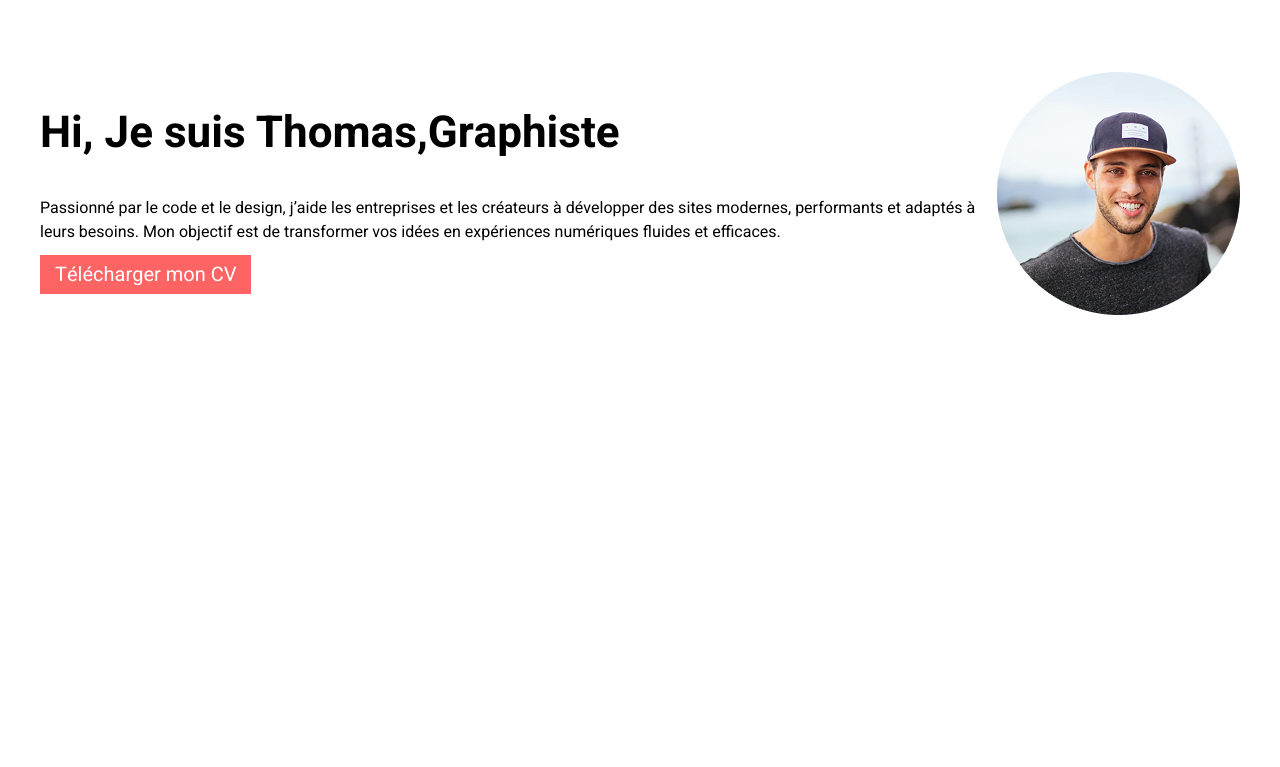
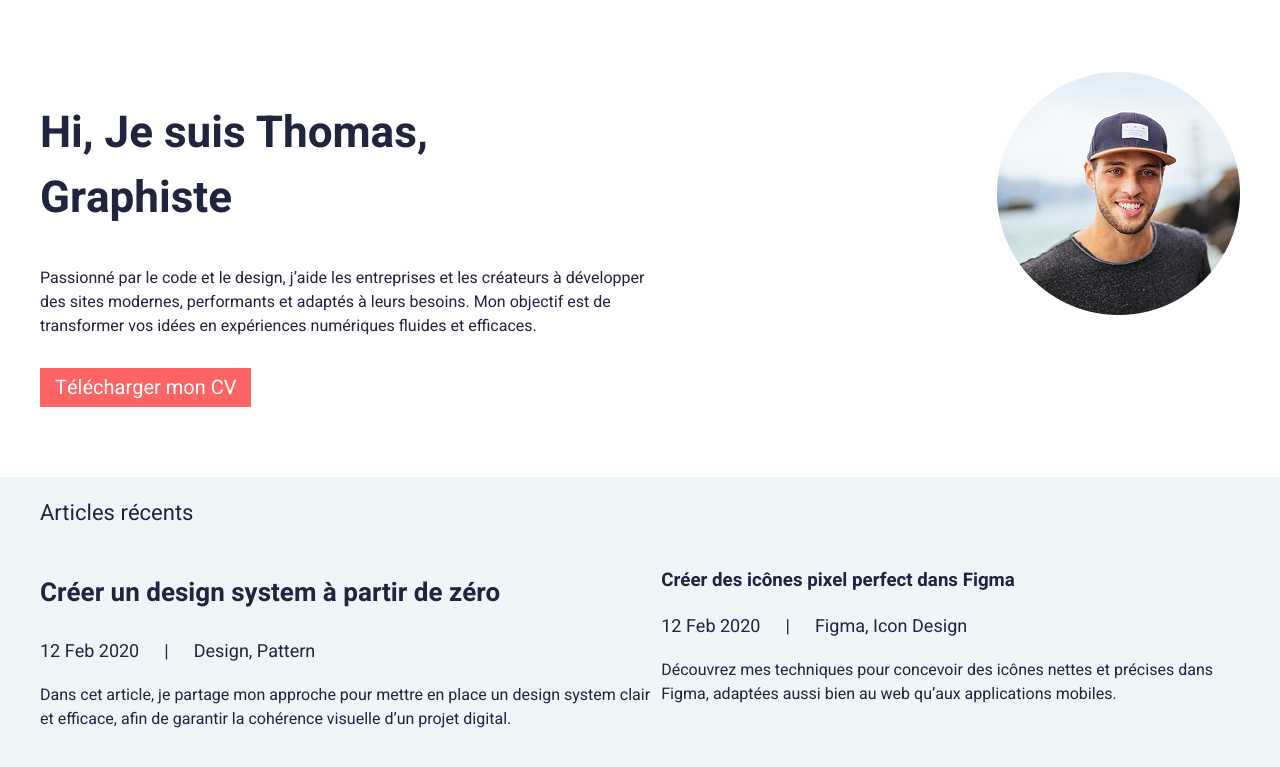
Before and after one commit to DivinaPastora/portfolio-bethom, a plain HTML site: page index.html in a window 1280 px wide. Shown: the part 47-814 px from the top of the page. Drawn offline with Linux system fonts and the light colour scheme.

Commit message:
Intégrations sections

```diff
--- a/css/style.css
+++ b/css/style.css
@@ -1,5 +1,7 @@
 body {
     font-family: "Heebo", sans-serif;
+    margin: 0;
+    color:#21243D
 }
 nav{
     display:flex;
@@ -21,16 +23,20 @@ nav{
 }
 header {
     display: flex;
+    justify-content: space-between;
     width: 1200px;
     margin: 75px auto;
 }
 
+#header-content {
+    width: 630px;
+}
 h1 {
     font-weight: 700;
     font-size: 44px;
+    margin-bottom: 0;
 }
 
-h1 {}
 
 a#bouton-cv {
     background-color: #FF6464;
@@ -39,3 +45,43 @@ a#bouton-cv {
     font-size: 20px;
     padding: 5px 15px;
 }
+#subtitle{
+    font-size:16px;
+    margin: 35px 0;
+}
+
+#blog {
+    background-color: #EDF7FA;
+    padding-bottom:35px;
+}
+#blog-content{
+    width: 1200px;
+    margin: auto;
+}
+h2{
+    font-weight:400;
+    font-size:22px;
+    padding-top:20px;
+}
+#articles{
+    display:flex;
+    justify-content: space-between;
+}
+#article.article-blog{
+    background-color:#FFFFFF;
+    border-radius:4px;
+    width:543px;
+    padding:10px 20px;
+    box-sizing:border-box;
+}
+.article-title{
+    font-size:26px;
+}
+.date-categorie{
+    font-size:18px;
+    display:flex;
+    gap:25px;
+}
+.article-description{
+    font-size:16px;
+}
--- a/index.html
+++ b/index.html
@@ -14,15 +14,15 @@
   <img src="img/logo.png" alt ="logo du site"/>
   <div id="nav-links">
     <a class="nav-link" href="index.html">Accueil</a>
-    <a class="nav-link" href="#">Blog</a>
+    <a class="nav-link" href="#blog">Blog</a>
     <a class="nav-link" href="#">Portfolio</a>
     <a class="nav-link" href="#">Contact</a>
   </div>
  </nav>
  <header>
-  <div>
-     <h1> Hi, Je suis Thomas,Graphiste</h1>
-     <p>Passionné par le code et le design, j’aide les entreprises et les créateurs à développer des sites modernes, performants et adaptés à leurs besoins. Mon objectif est de transformer vos idées en expériences numériques fluides et efficaces.</p>
+  <div id="header-content">
+     <h1> Hi, Je suis Thomas,<br/>Graphiste</h1>
+     <p id="subtitle">Passionné par le code et le design, j’aide les entreprises et les créateurs à développer des sites modernes, performants et adaptés à leurs besoins. Mon objectif est de transformer vos idées en expériences numériques fluides et efficaces.</p>
      <a href="#" id="bouton-cv">Télécharger mon CV</a>
 
   </div>
@@ -30,5 +30,30 @@
      <img src="img/photo_thomas.png" alt="Photo de Thomas"/>
   </div>
  </header>
+ <section id="blog">
+  <div id="blog-content">
+  <h2>Articles récents</h2>
+  <div id="articles">
+    <article class="article-blog">
+      <h3 class="article-title">Créer un design system à partir de zéro</h3>
+      <p class="date-categorie">
+        <span>12 Feb 2020</span>
+        <span>|</span>
+        <span>Design, Pattern</span>
+      </p>
+      <p class="article-description">Dans cet article, je partage mon approche pour mettre en place un design system clair et efficace, afin de garantir la cohérence visuelle d’un projet digital.</p>
+    </article>
+    <article class="article-blog">
+      <h3>Créer des icônes pixel perfect dans Figma</h3>
+      <p class="date-categorie">
+         <span>12 Feb 2020</span>
+         <span>|</span>
+         <span>Figma, Icon Design</span>
+      </p>
+      <p class="article-description">Découvrez mes techniques pour concevoir des icônes nettes et précises dans Figma, adaptées aussi bien au web qu’aux applications mobiles.</p>
+
+  </div>
+  </div>
+ </section>
 </body>
 </html>
```
